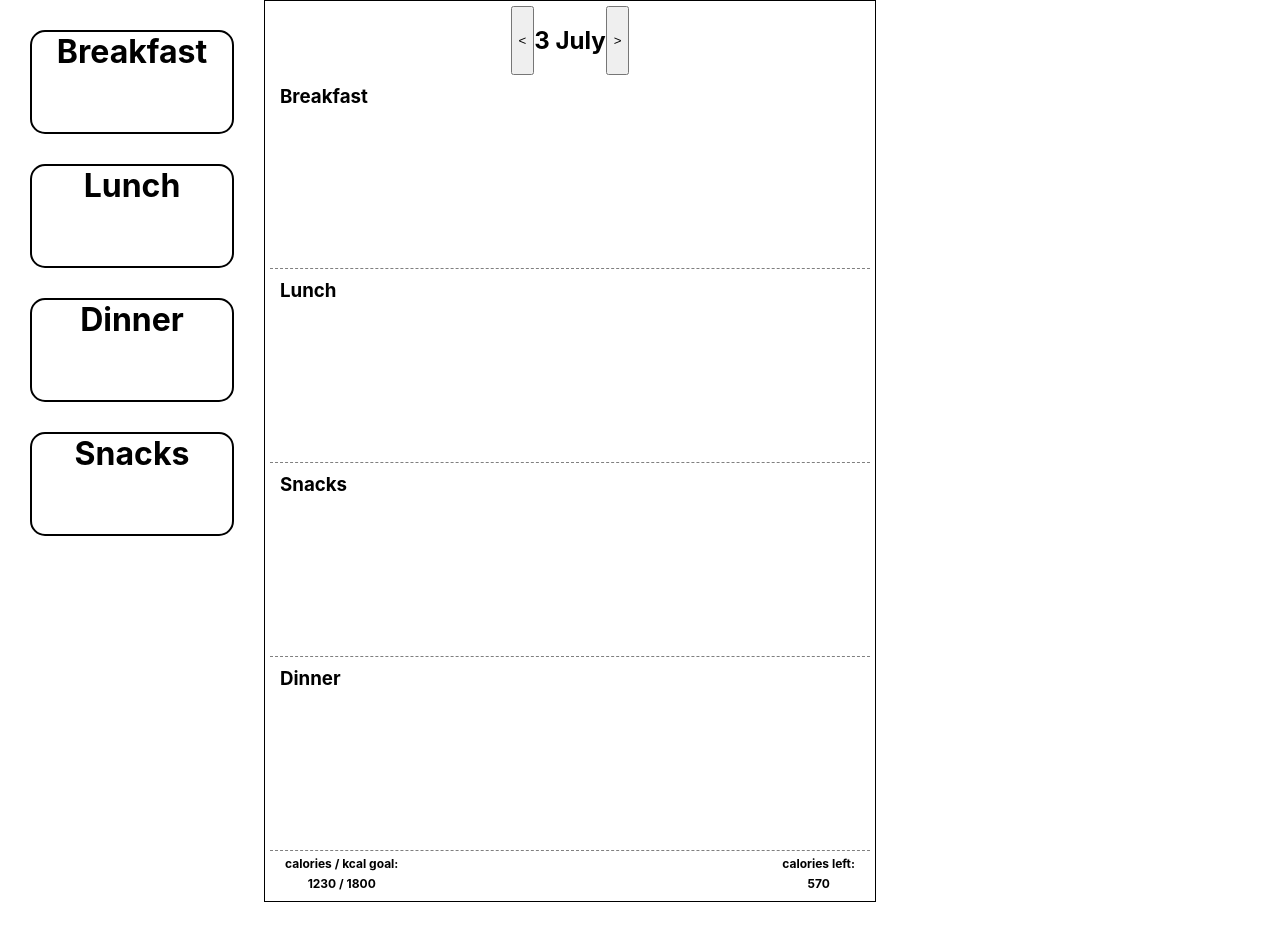
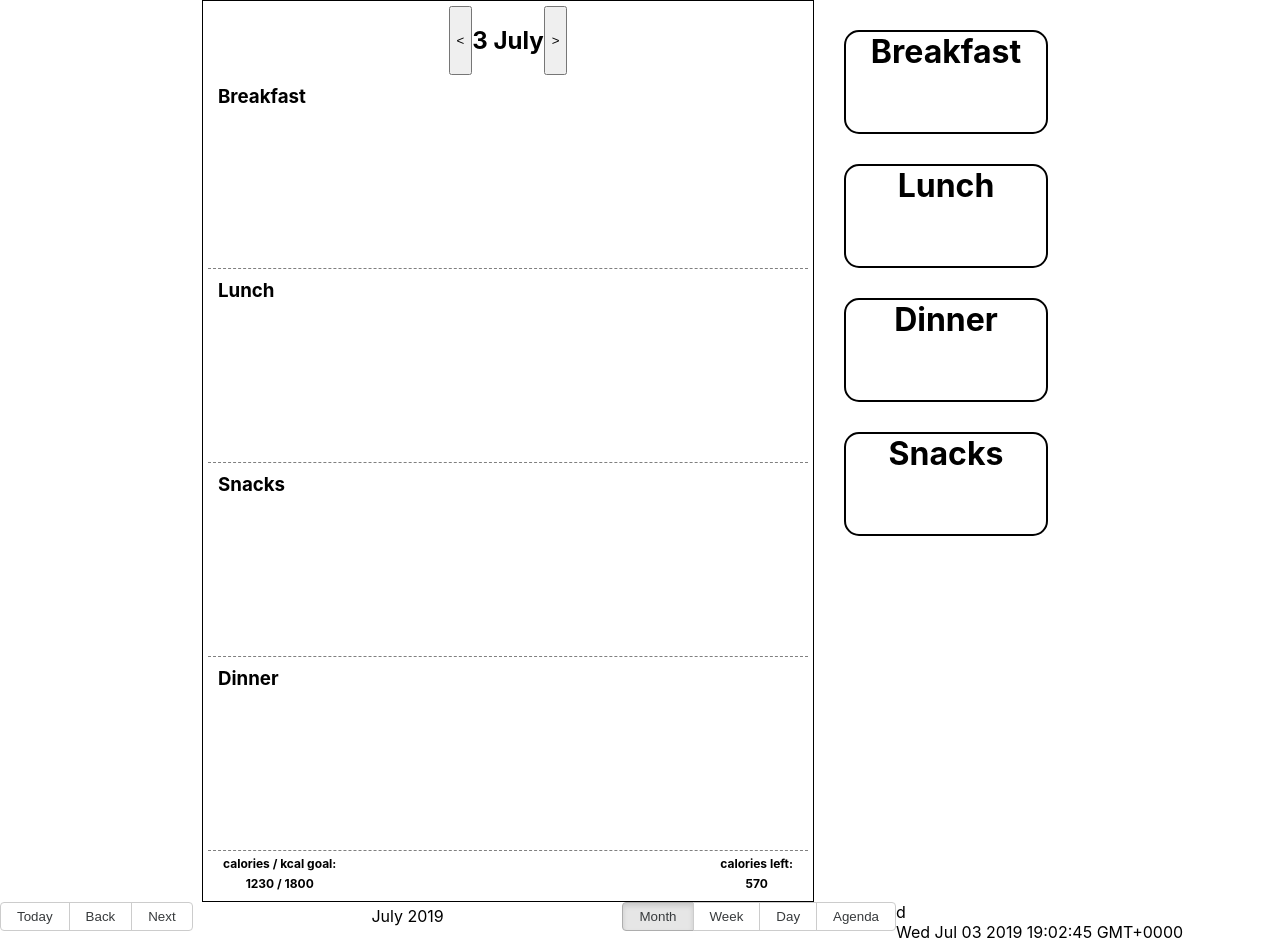
Before and after one commit to infoshareacademy/jfdd12-kawimoka-app, a React (Create React App) app: page / in a window 1280 px wide. Shown: the top 940 px of the page. Before the commit the page ends 902 px from the top, so only its background shows below. Built offline with nearby package versions, Linux system fonts and the light colour scheme.

Commit message:
adding meal WIP

```diff
--- a/src/App.js
+++ b/src/App.js
@@ -14,10 +14,10 @@ class App extends React.Component {
       <div>
         <PlanDietContainer date={this.state.date} />
 
-        {/* <Calendar
+        <Calendar
           selectedDate={this.state.date}
           setSelectedDate={date => this.setState({ date })}
-        /> */}
+        />
       </div>
     );
   }
--- a/src/Components/PlanDietView/MealList/AddMealButton.js
+++ b/src/Components/PlanDietView/MealList/AddMealButton.js
@@ -1,6 +1,8 @@
 import React from "react";
 import styles from './Meal.module.css';
 
-export const AddMealButton = () => (
-  <button onClick={() => alert("You've added this meal to the active day!!!!")} className={styles.addMealButton}> + </button>
-);
+export const AddMealButton = (props) => {
+  const { onAdd, selectedMealId } = props
+
+  return <button onClick={() => onAdd(selectedMealId)} className={styles.addMealButton}> + </button>
+};
--- a/src/Components/PlanDietView/MealList/MealCardFull.js
+++ b/src/Components/PlanDietView/MealList/MealCardFull.js
@@ -6,7 +6,7 @@ import styles from './Meal.module.css';
 import {AddMealButton} from './AddMealButton';
 
 export function MealCardFull(props) {
-const {meal} = props;
+const {meal, onAdd, id} = props;
 const { name, type, time, image, kcal, nutritions, recipe } = meal;
 const {fat, carbs, protein} = nutritions;
 
@@ -30,7 +30,7 @@ const {fat, carbs, protein} = nutritions;
         <p>{recipe}</p>
       </div>
      <div>
-       <AddMealButton />
+       <AddMealButton onAdd={onAdd} id={id}/>
        <button onClick={() => props.onMealClose()} className={styles.closeCardButton}> X </button>
      </div>
 
--- a/src/Components/PlanDietView/MealList/MealsList.js
+++ b/src/Components/PlanDietView/MealList/MealsList.js
@@ -1,8 +1,8 @@
 import React, { Component } from "react";
 import meals from "./meals.json";
 import { MealCardShort } from "./MealCardShort";
-import {Droppable} from 'react-beautiful-dnd'
-import { MealCardFull } from "./MealCardFull";  // tutaj meal card short
+import {Droppable, Draggable} from 'react-beautiful-dnd'
+import { MealCardFull } from "./MealCardFull";
 import styles from './Meal.module.css';
 
 
@@ -48,18 +48,20 @@ render() {
       </div>
       <div>
           {meals.filter(meal => meal.type === this.state.mealFilter)
-              .map((filteredMeal, index) => (
+              .map((filteredMeal) => (
                   <div
                     onClick={()=> {
                         this.setState({selectedMeal: filteredMeal})
                       }}>
+
                       <MealCardShort key={filteredMeal.id} meal={filteredMeal}/>
+
                   </div>)
               )
           }
       </div>
       <div>
-        {this.state.selectedMeal.id && <MealCardFull meal={this.state.selectedMeal} onMealClose={this.clearMeal}/> }
+        {this.state.selectedMeal.id && <MealCardFull id={this.state.selectedMeal.id} onAdd ={this.props.onAdd} meal={this.state.selectedMeal} onMealClose={this.clearMeal}/> }
       </div>
 
     </div>
--- a/src/Components/PlanDietView/PlanDietContainer.js
+++ b/src/Components/PlanDietView/PlanDietContainer.js
@@ -2,14 +2,24 @@ import React from 'react'
 import SingleDay  from './SingleDay'
 import { MealsList } from './MealList/MealsList';
 import {DragDropContext} from 'react-beautiful-dnd';
+import meals from './MealList/meals.json'
+
 
 export class PlanDietContainer extends React.Component{
 
+
+
+    onAdd = (id) => {
+        return console.log(id)
+    }
+
     render(){
-        return <div style={{display: "flex", flexDirection: "row"}}>
-            <MealsList />
-            <SingleDay date = {this.props.date} />
-        </div>
+        return <div style={{display: "flex", flexDirection: "row", justifyContent: "center"}}>
+
+                <SingleDay date = {this.props.date} />
+                <MealsList onAdd = {this.onAdd}/>
+            </div>
+
     }
 
 }
```
